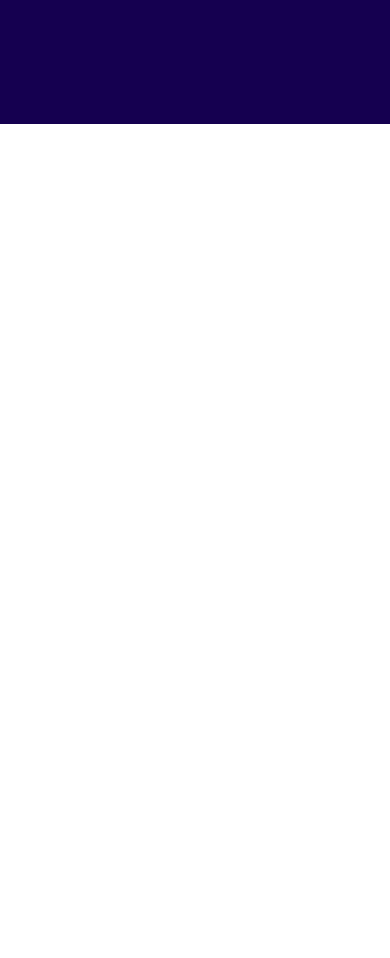
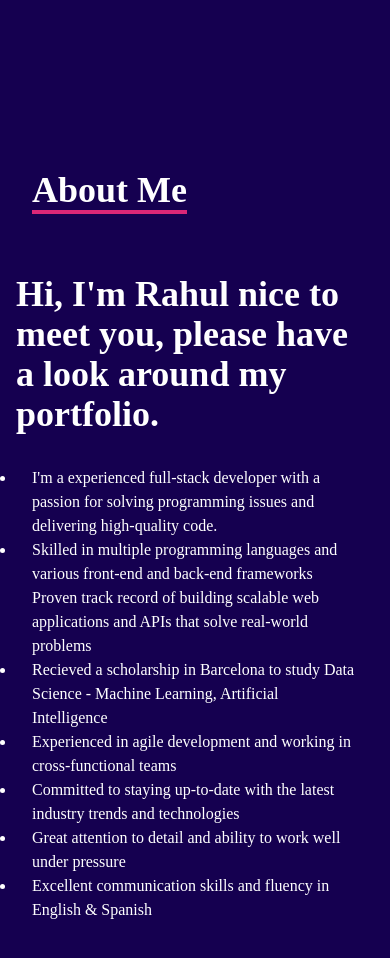
Before and after one commit to Raul60rc/React-portfolio-tailwindcss, a React (Create React App) app: page / in a window 390 px wide. Shown: the part 720-1678 px from the top of the page. Before the commit the page ends 844 px from the top, so only its background shows below. Built offline with nearby package versions, Linux system fonts and the light colour scheme.

Commit message:
About me section finished just responsive on mobile is left

```diff
--- a/src/App.js
+++ b/src/App.js
@@ -1,5 +1,6 @@
 
 import './App.css';
+import About from './components/About';
 import Home from './components/Home';
 import Navbar from './components/Navbar';
 
@@ -8,6 +9,7 @@ function App() {
     <div>
     <Navbar/>
     <Home/>
+    <About/>
     </div>
   );
 }
--- /dev/null
+++ b/src/components/About.jsx
@@ -0,0 +1,61 @@
+import React from "react";
+
+const About = () => {
+  return (
+    <div name="about" className="w-full h-screen bg-[#150050] text-white">
+      <div className="flex flex-col justify-center items-center w-full h-full">
+        <div className="max-w[1000px] w-full px-4 grid grid-cols2 gap-8 ">
+          <div className="sm:text-center pb-8 pl-4">
+            <p className="text-4xl font-bold inline border-b-4 border-pink-600 ">
+              About Me
+            </p>
+          </div>
+          <div className=" max-w-[1000px] w-full grid sm:grid-cols-2 gap-8">
+            <div>
+              <p className="sm:text-right text-4xl font-bold ">
+                Hi, I'm Rahul nice to meet you, please have a look around my
+                portfolio.
+              </p>
+            </div>
+            <div className="flex">
+              <ul className="list-disc">
+                <li>
+                  I'm a experienced full-stack developer with a passion for solving
+                  programming issues and delivering high-quality code.
+                </li>
+                <li>
+                  Skilled in multiple programming languages and various
+                  front-end and back-end frameworks Proven track record of
+                  building scalable web applications and APIs that solve
+                  real-world problems
+                </li>
+                <li>
+                  Recieved a scholarship in Barcelona to study Data Science -
+                  Machine Learning, Artificial Intelligence
+                </li>
+                <li>
+                  Experienced in agile development and working in
+                  cross-functional teams
+                </li>
+                <li>
+                  Committed to staying up-to-date with the latest industry
+                  trends and technologies
+                </li>
+                <li>
+                  Great attention to detail and ability to work well under
+                  pressure
+                </li>
+                <li>
+                  Excellent communication skills and fluency in English &
+                  Spanish
+                </li>
+              </ul>
+            </div>
+          </div>
+        </div>
+      </div>
+    </div>
+  );
+};
+
+export default About;
```
